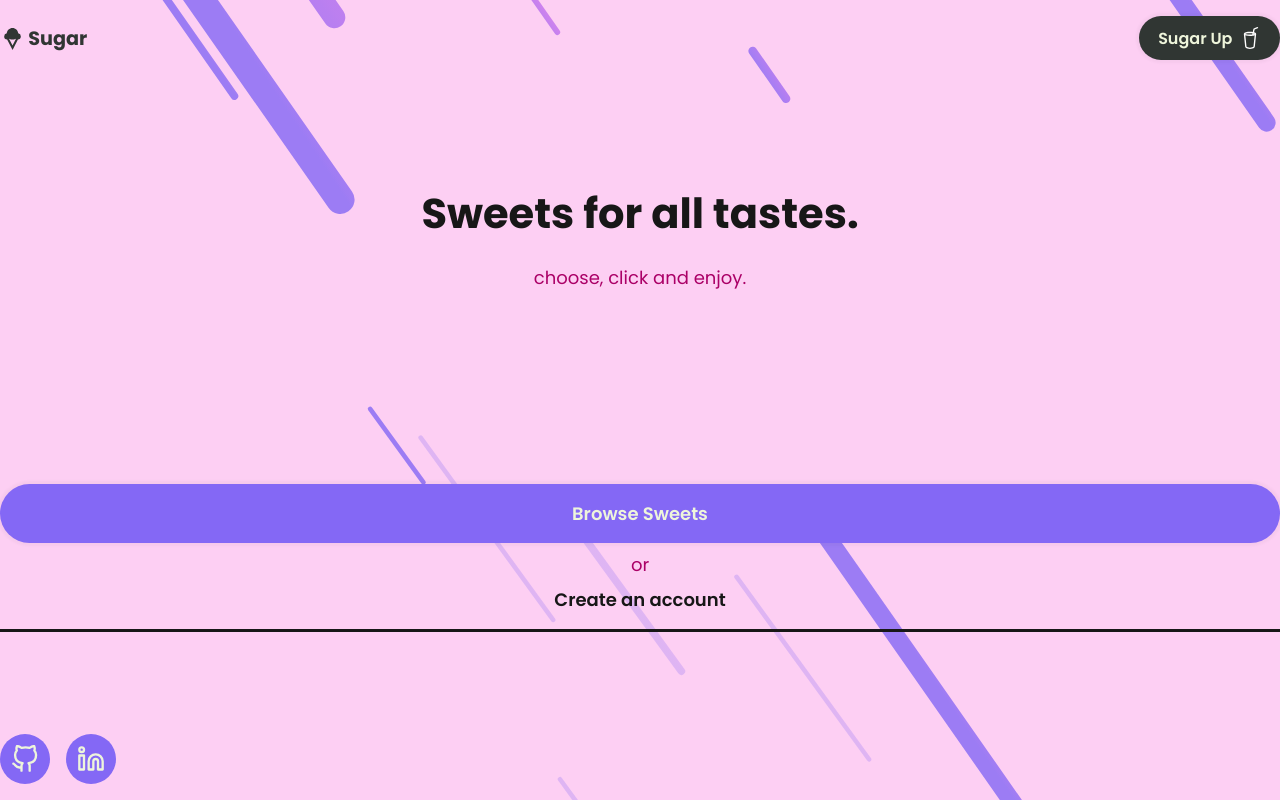
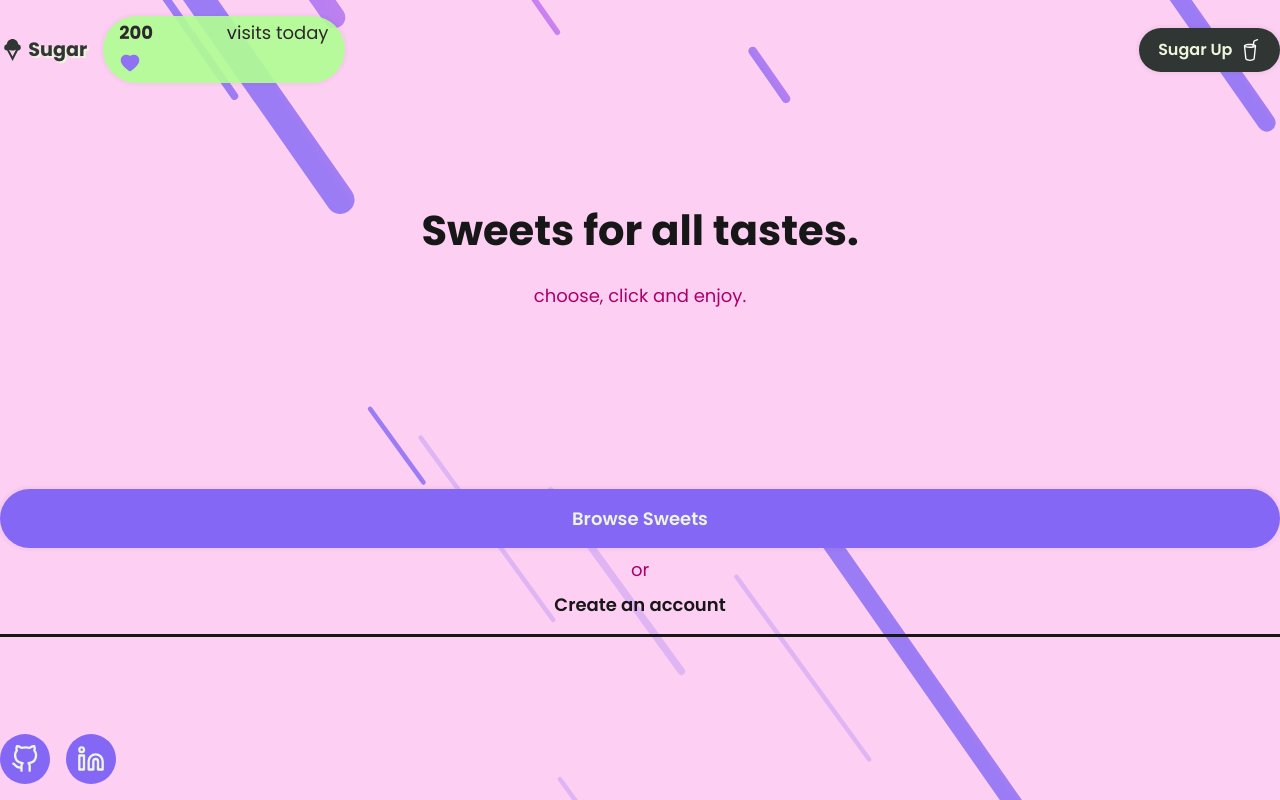
Before and after one commit to gustavo-zsilva/sugar, a Next.js app: page / in a window 1280 px wide. Built offline with nearby package versions, Linux system fonts and the light colour scheme.

Commit message:
Added VisitCounter (Static JSX)

```diff
--- a/src/components/Header/index.tsx
+++ b/src/components/Header/index.tsx
@@ -1,17 +1,25 @@
 import { MdIcecream } from 'react-icons/md'
 import { BsCupStraw } from 'react-icons/bs'
+import { AiFillHeart } from 'react-icons/ai'
 
-import { Container } from './styles'
 import { Button } from '@components/Button'
+import { Container, VisitCounter } from './styles'
 
 export function Header() {
     return (
         <Container>
-            <strong>
-                <MdIcecream size={25} />
-                Sugar
-            </strong>
-            <Button size="sm">
+            <div>
+                <strong>
+                    <MdIcecream size={25} />
+                    Sugar
+                </strong>
+                <VisitCounter>
+                    <strong>200</strong>
+                    <span>visits today</span>
+                    <AiFillHeart size={22} color="#8468F5" />
+                </VisitCounter>
+            </div>
+            <Button aria-label="Sugar Up" size="sm">
                 <span>Sugar Up</span>
                 <BsCupStraw color="#FFF" size={22} />
             </Button>
--- a/src/components/Header/styles.ts
+++ b/src/components/Header/styles.ts
@@ -7,23 +7,38 @@ export const Container = styled('header', {
     alignItems: 'center',
     padding: '1rem 0',
 
-    'strong': {
-        color: '$lightBlack',
-        fontSize: '1.2rem',
+    '> div': {
         display: 'flex',
-        gridGap: '.2rem',
-        alignItems: 'center',
+        gridGap: '$1',
+
+        '> strong': {
+            color: '$lightBlack',
+            fontSize: '1.2rem',
+            display: 'flex',
+            gridGap: '.2rem',
+            alignItems: 'center',
+            textShadow: '2px 2px #EEF5DB',
+        },
+    },
+})
+
+export const VisitCounter = styled('div', {
+    display: 'flex',
+    alignItems: 'center',
+    gridGap: '6px',
+
+    padding: '.2rem 1rem',
+    borderRadius: '$full',
+    background: '$green',
+    opacity: '.9',
+
+    boxShadow: '0 0 3px 3px rgba(0, 0, 0, 0.03)',
+
+    '@mobile': {
+        display: 'none',
     },
 
-    'button': {
-        background: '$lightBlack',
-        padding: '.6rem 1.2rem',
-        borderRadius: '999px',
-        border: 0,
+    '@tablet': {
         display: 'flex',
-        alignItems: 'center',
-        gridGap: '.4rem',
-        color: '$white',
-        fontWeight: '$semiBold',
-    },
+    }
 })
```
